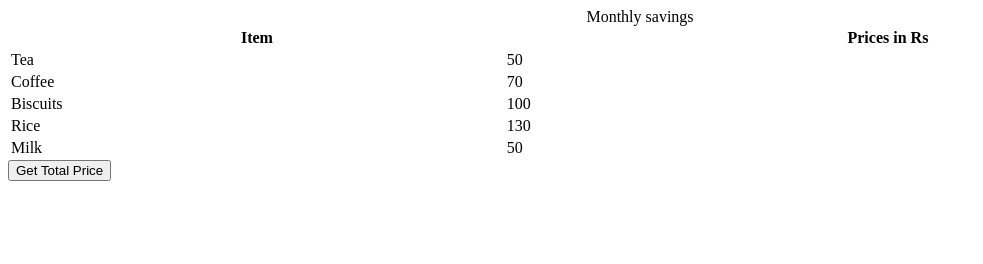
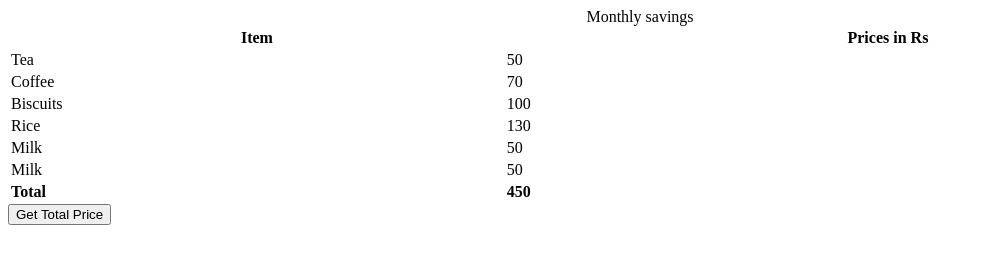
Before and after one commit to acciojob/grofers-checkout-rishikeshghemud, a website: page main.html in a window 1280 px wide. Both pictures are taken after a click on the button "Get Total Price". Shown: the whole page, without its empty margins (0-983 px from the left). Drawn offline with Linux system fonts and the light colour scheme.

Commit message:
created a submission

```diff
--- a/main.html
+++ b/main.html
@@ -36,6 +36,10 @@
       <td class="item">Milk</td>
       <td class="price">50</td>
     </tr>
+    <tr>
+      <td class="item">Milk</td>
+      <td class="price">50</td>
+    </tr>
   </table>
     <script type="text/javascript" src="./script.js">
 </script>
--- a/script.js
+++ b/script.js
@@ -4,6 +4,27 @@ document.body.appendChild(getSumBtn);
 
 const getSum = () => {
 //Add your code here
+	const row = document.createElement('tr');
+const totalText = document.createElement('td');
+totalText.innerHTML = '<b>Total</b>';
+const totalAmount = document.createElement('td');
+
+row.appendChild(totalText);
+row.appendChild(totalAmount);
+
+const table = document.querySelector('table');
+
+
+const totalSum = Array.from(document.getElementsByClassName('price'))
+  .map(x => Number(x.innerHTML))
+  .reduce((acc, curr) => {
+    return acc + curr
+  }, 0)
+;
+
+totalAmount.innerHTML = `<b>${totalSum}</b>`;
+
+table.appendChild(row)
 
 };
 
```
